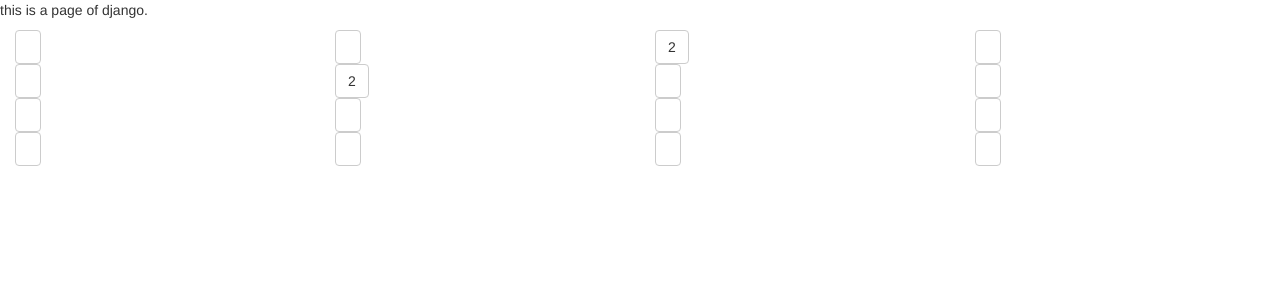
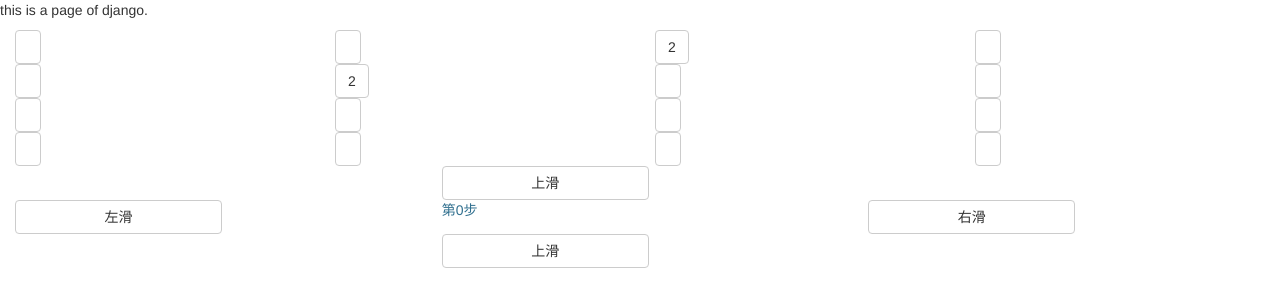
Before and after one commit to cgfankai/_2048web, a Django app: page /2048/ in a window 1280 px wide. Shown: the top 307 px of the page. Run offline with Django 3.2, Linux system fonts and the light colour scheme.

Commit message:
增加上滑按钮

```diff
--- a/_2048/templates/_2048/index.html
+++ b/_2048/templates/_2048/index.html
@@ -68,25 +68,60 @@
         </div>
     </div>
 </div>
+<div class="container-fluid">
+    <div class="row">
+        <div class="col-xs-4 col-sm-4 col-md-4"></div>
+        <div class="col-xs-4 col-sm-4 col-md-4">
+            <input class="btn btn-default" value="上滑" onclick="upSlide()">
+        </div>
+        <div class="col-xs-4 col-sm-4 col-md-4"></div>
+    </div>
+    <div class="row">
+        <div class="col-xs-4 col-sm-4 col-md-4">
+            <input class="btn btn-default" value="左滑" onclick="upSlide()">
+        </div>
+        <div class="col-xs-4 col-sm-4 col-md-4">
+            <p id="record" class="text-info"></p>
+        </div>
+        <div class="col-xs-4 col-sm-4 col-md-4">
+            <input class="btn btn-default" value="右滑" onclick="upSlide()">
+        </div>
+    </div>
+    <div class="row">
+        <div class="col-xs-4 col-sm-4 col-md-4"></div>
+        <div class="col-xs-4 col-sm-4 col-md-4">
+            <input class="btn btn-default" value="上滑" onclick="upSlide()">
+        </div>
+        <div class="col-xs-4 col-sm-4 col-md-4"></div>
+    </div>
+</div>
 <script>
     'use strict';
-    (function (){
+    var steps = -1;
+    (function () {
         setNumInARandomBlankGrid()
     })();
     function setNumInARandomBlankGrid() {
+        steps++;
+        $('#record').text("第" + steps + '步')
         var blankGridIds = getBlankGrids();
+        if(blankGridIds.length < 2){
+            $('#record').text("失败！");
+            console.info("fail")
+            return;
+        }
         var i = Math.floor(Math.random() * blankGridIds.length);
         do {
             var j = Math.floor(Math.random() * blankGridIds.length);
-        }while (i == j);
+        } while (i == j);
         $('#' + blankGridIds[i]).val(2);
         $('#' + blankGridIds[j]).val(2);
     }
-    function getBlankGrids(){
+    function getBlankGrids() {
         var result = [];
-        for(var i = 1; i <= 4; i++){
-            for(var j = 1; j<= 4; j++){
-                if($("#grid-"+i + j).val() == ""){
+        for (var i = 1; i <= 4; i++) {
+            for (var j = 1; j <= 4; j++) {
+                if ($("#grid-" + i + j).val() == "") {
                     result.push('grid-' + i + j);
                 }
             }
@@ -94,7 +129,36 @@
         return result;
     }
     function upSlide() {
-
+        for (var column = 1; column <= 4; column++) {
+            for (var row = 1; row < 4; row++) {
+                var cur = $('#grid-' + row + column);
+                if (cur.val() != "") {
+                    for (var nextRow = row + 1; nextRow <= 4; nextRow++) {
+                        if ($('#grid-' + nextRow + column).val() == cur.val()) {
+                            var i = parseInt(cur.val());
+                            var j =  parseInt($('#grid-' + nextRow + column).val());
+                            cur.val(i+j);
+                            $('#grid-' + nextRow + column).val("");
+                            break;
+                        }else if ($('#grid-' + nextRow + column).val() != ""){
+                            break;
+                        }
+                    }
+                }
+            }
+            var curValues = [];
+            for (var row = 1; row <= 4; row++) {
+                var cur = $('#grid-' + row + column);
+                if (cur.val() != "") {
+                    curValues.push(cur.val());
+                    cur.val("")
+                }
+            }
+            curValues.forEach(function (item, index) {
+                $('#grid-' + (index + 1) + column).val(item);
+            })
+        }
+        setNumInARandomBlankGrid();
     }
 
 </script>
```
Lines whose indentation alone changed are shown as unchanged.
